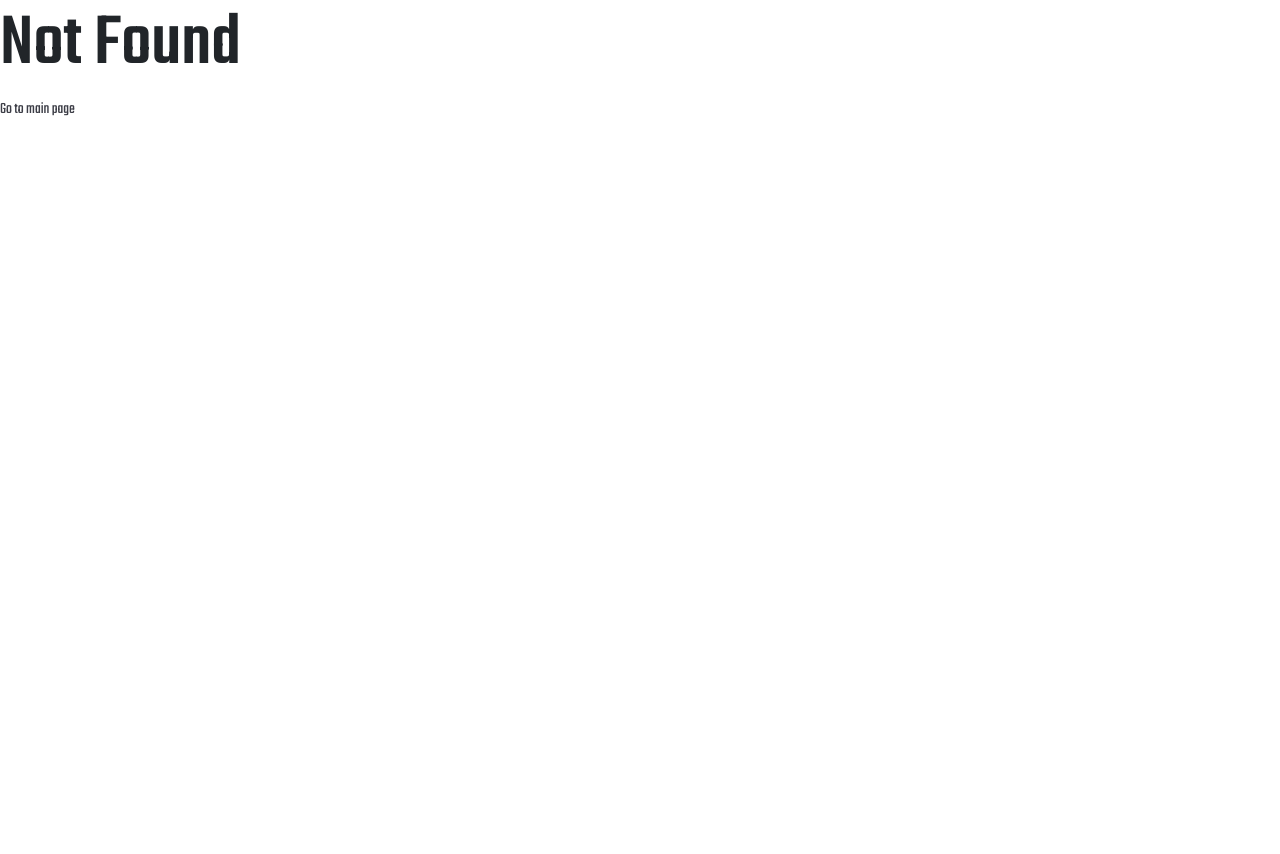
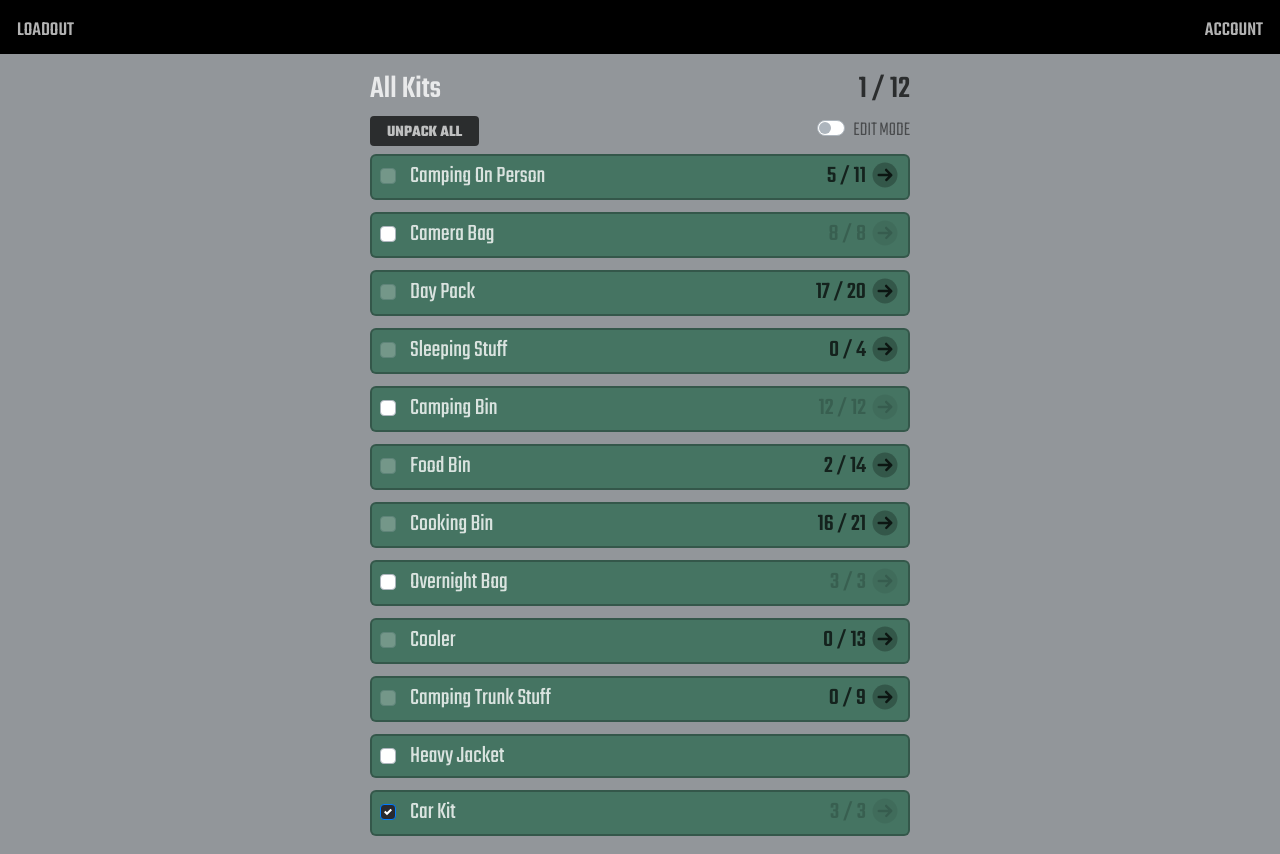
Before and after one commit to Chris-Fortier/loadout, a React (Create React App) app: page /gear in a window 1280 px wide. Before the commit this address had no page. Before the commit the page ends 800 px from the top, so only its background shows below. Built offline with nearby package versions, Linux system fonts and the light colour scheme.

Commit message:
implement major refactor to use state to store a copy of all the gear data, shouldn't change experience, no longer uses different urls for different levels

```diff
--- a/src/App.js
+++ b/src/App.js
@@ -14,7 +14,8 @@ function App() {
             <Route exact path="/" component={Landing} />
             {/* <Route exact path="/kits" component={AllKits} /> */}
             {/* handle gets any arbitrary text put in the url */}
-            <Route exact path="/gear:handle" component={ItemList} />
+            {/* <Route exact path="/gear:handle" component={ItemList} /> */}
+            <Route exact path="/gear" component={ItemList} />
             <Route component={NotFound} />
          </Switch>
       </Router>
--- a/src/components/pages/ItemList.js
+++ b/src/components/pages/ItemList.js
@@ -17,8 +17,28 @@ import {
 } from "../../icons/icons.js";
 
 export default class ItemList extends React.Component {
-   constructor() {
-      super(); // boilerplate
+   constructor(props) {
+      super(props); // boilerplate
+
+      // get the item data
+      // let itemData; // initialize itemData
+      let parentName = null; // initialize the name of the parent
+      let itemLevel = 0; // initialize the value that stores how many levels deep this page's item's level is
+      let itemData = gear;
+
+      // get the item based on the url index path (e.g. 3/2/4 would be item index 4 of item index 2 inside item index 3)
+      // const itemIndexPath = this.props.match.params.handle.split("-"); // represents the path to the item in a list of index numbers
+      const itemIndexPath = []; // represents the path to the item in a list of index numbers
+      console.log("itemIndexPath", itemIndexPath);
+      for (let levelIndex in itemIndexPath) {
+         parentName = itemData.name;
+         itemData = itemData.items[itemIndexPath[levelIndex]];
+         itemLevel++;
+      }
+
+      // place values into the itemData
+      // itemData.parentName = parentName;
+      // itemData.level = itemLevel;
 
       // set default state values for each component
 
@@ -26,10 +46,34 @@ export default class ItemList extends React.Component {
          isShowingPacked: true,
          isPackedOnBottom: true,
          isEditMode: false,
+
+         itemData: itemData, // stores the item data of the item represented by this page
+         parentName: parentName,
+         level: itemLevel,
+         itemIndexPath: itemIndexPath,
       };
    }
 
    // methods happen here, such as what happens when you click on a button
+
+   // move page to a different item
+   movePageToDifferentItem(itemIndexPath) {
+      let parentName = null; // initialize the name of the parent
+      let itemLevel = 0; // initialize the value that stores how many levels deep this page's item's level is
+      let itemData = gear;
+      for (let levelIndex in itemIndexPath) {
+         parentName = itemData.name;
+         itemData = itemData.items[parseInt(itemIndexPath[levelIndex])];
+         itemLevel++;
+      }
+
+      this.setState({
+         itemData: itemData,
+         parentName: parentName,
+         level: itemLevel,
+         itemIndexPath: itemIndexPath,
+      });
+   }
 
    // toggle show packed items
    toggleShowPacked() {
@@ -48,7 +92,7 @@ export default class ItemList extends React.Component {
 
    // toggle show packed items
    unpackAll(itemData) {
-      console.log("unpacking all");
+      console.log("unpacking", itemData.name);
       for (let i in itemData.items) {
          itemData.items[i].isPacked = false;
          if (itemData.items[i].hasOwnProperty("items")) {
@@ -56,18 +100,26 @@ export default class ItemList extends React.Component {
             this.unpackAll(itemData.items[i]);
          }
       }
-      this.forceUpdate(); // forces re-render, hacky way
+      this.setState({ itemData: itemData });
+      // this.forceUpdate(); // forces re-render, hacky way
    }
 
    // toggle show packed items
-   toggleIsPacked(itemData) {
+   toggleIsPacked(itemIndex) {
       // this.setItemNums(itemData); // make sure the number of packed items this has is up to date
       // console.log(itemData.numPackedItems);
-      if (itemData.numPackedItems === itemData.numItems) {
-         itemData.isPacked = !itemData.isPacked;
-         this.forceUpdate(); // forces re-render, hacky way
+      if (
+         this.state.itemData.items[itemIndex].numPackedItems ===
+         this.state.itemData.items[itemIndex].numItems
+      ) {
+         // itemData.isPacked = !itemData.isPacked;
+         // this.forceUpdate(); // forces re-render, hacky way
          // console.log("itemData.isPacked", itemData.isPacked);
          // console.log("this.props", this.props);
+         let itemData = this.state.itemData;
+         itemData.items[itemIndex].isPacked = !itemData.items[itemIndex]
+            .isPacked;
+         this.setState({ itemData: itemData });
       }
    }
 
@@ -76,7 +128,7 @@ export default class ItemList extends React.Component {
       console.log("deleting item");
       console.log(itemData);
       // delete itemData;
-      this.forceUpdate();
+      // this.forceUpdate();
    }
 
    // this sets the packed number of items and the total number of items
@@ -92,6 +144,10 @@ export default class ItemList extends React.Component {
          }
       }, 0);
    }
+
+   // linkTo(itemIndex) {
+   //    this.props.history.push(window.location.pathname + "-" + itemIndex);
+   // }
 
    // renders a one line card represenation of an item
    renderItemCard(itemData) {
@@ -116,7 +172,12 @@ export default class ItemList extends React.Component {
          expander = (
             <>
                <Link
-                  to={window.location.pathname + "-" + itemData.index}
+                  // to={window.location.pathname + "-" + itemData.index}
+                  onClick={(e) => {
+                     this.movePageToDifferentItem(
+                        this.state.itemIndexPath.concat([itemData.index])
+                     ); // move to current path with the subitem index added on
+                  }}
                   className={"float-right packed-counter" + expanderClassSuffix}
                >
                   {itemData.numPackedItems} / {itemData.numItems}
@@ -129,7 +190,11 @@ export default class ItemList extends React.Component {
       }
 
       return (
-         <div className={"card item-card color" + String(itemData.level % 3)}>
+         <div
+            className={
+               "card item-card color" + String((this.state.level + 1) % 3)
+            }
+         >
             {/* <div className="float-left"> */}
             <div className="d-flex">
                <div
@@ -145,7 +210,7 @@ export default class ItemList extends React.Component {
                      value="option1"
                      checked={itemData.isPacked}
                      onChange={(e) => {
-                        this.toggleIsPacked(itemData);
+                        this.toggleIsPacked(itemData.index);
                      }}
                   />
                   {/* for some reason if I don't have a label, the entire checkbox is not visible */}
@@ -164,7 +229,11 @@ export default class ItemList extends React.Component {
    // renders a one line card represenation of an item
    renderItemCardEdit(itemData) {
       return (
-         <div className={"card item-card color" + String(itemData.level % 3)}>
+         <div
+            className={
+               "card item-card color" + String((this.state.level + 1) % 3)
+            }
+         >
             <div className="d-flex">
                <div className="icon-container">
                   <IconClose />
@@ -229,41 +298,22 @@ export default class ItemList extends React.Component {
    }
 
    render() {
-      // get the item data
-      let itemData; // initialize itemData
-      let parentName = null; // initialize the name of the parent
-      let itemLevel = 0; // initialize the value that stores how many levels deep this page's item's level is
+      console.log("itemData", this.state.itemData);
+      console.log("itemLevel", this.state.level);
 
-      // get the item based on the url index path (e.g. 3/2/4 would be item index 4 of item index 2 inside item index 3)
-      const itemIndexPath = this.props.match.params.handle.split("-"); // represents the path to the item in a list of index numbers
-      itemData = gear;
-      for (let levelIndex in itemIndexPath) {
-         if (itemIndexPath[levelIndex] !== "") {
-            parentName = itemData.name;
-            itemData = itemData.items[parseInt(itemIndexPath[levelIndex])];
-            itemLevel++;
-         }
-      }
-
-      // place values into the itemData
-      itemData.parentName = parentName;
-      itemData.level = itemLevel;
-
-      console.log("itemLevel", itemLevel);
-
-      this.setItemNums(itemData); // count number of packed and total items inside this
+      this.setItemNums(this.state.itemData); // count number of packed and total items inside this
 
       // these are classes that are different if we are at the top level or a lower level
       let pageBgClasses = "";
       let pageContentClasses = "";
       let levelHeaderClasses = "";
       let levelBodyClasses = "";
-      if (itemData.level === 0) {
-         pageBgClasses = "item-list color" + String(itemLevel % 3);
+      if (this.state.level === 0) {
+         pageBgClasses = "item-list color" + String(this.state.level % 3);
       } else {
-         pageBgClasses = "item-list color" + String((itemLevel - 1) % 3);
+         pageBgClasses = "item-list color" + String((this.state.level - 1) % 3);
          pageContentClasses =
-            "card super-item-card color" + String(itemLevel % 3);
+            "card super-item-card color" + String(this.state.level % 3);
          levelHeaderClasses = "card-header";
          levelBodyClasses = "card-body";
       }
@@ -275,19 +325,20 @@ export default class ItemList extends React.Component {
                <div className="container scroll-fix">
                   <div className="row">
                      <div className="col-12 col-xl-6 offset-xl-3 col-lg-8 offset-lg-2 col-md-10 offset-md-1">
-                        {parentName !== null && (
+                        {this.state.parentName !== null && (
                            <div>
                               <Link
                                  className="up-level"
-                                 to={window.location.pathname.substring(
-                                    0,
-                                    window.location.pathname.lastIndexOf("-")
-                                 )}
+                                 onClick={(e) => {
+                                    this.movePageToDifferentItem(
+                                       this.state.itemIndexPath.slice(0, -1)
+                                    ); // move to current path with the last part removed to go up a level
+                                 }}
                               >
                                  <div className="icon left">
                                     <IconArrowThinLeftCircle />
                                  </div>
-                                 Back to {parentName}
+                                 Back to {this.state.parentName}
                               </Link>
                            </div>
                         )}
@@ -296,13 +347,13 @@ export default class ItemList extends React.Component {
                            <div className={levelHeaderClasses}>
                               <div className="row">
                                  <div className="col">
-                                    <h4>{itemData.name}</h4>
+                                    <h4>{this.state.itemData.name}</h4>
                                  </div>
                                  {this.state.isEditMode === false && (
                                     <div className="col">
                                        <h4 className="float-right packed-counter">
-                                          {itemData.numPackedItems} /{" "}
-                                          {itemData.numItems}
+                                          {this.state.itemData.numPackedItems} /{" "}
+                                          {this.state.itemData.numItems}
                                        </h4>
                                     </div>
                                  )}
@@ -316,7 +367,7 @@ export default class ItemList extends React.Component {
                                              className="custom-control-input display-switch-label"
                                              id={
                                                 "show-packed-switch" +
-                                                itemData.name
+                                                this.state.itemData.name
                                              }
                                              checked={
                                                 this.state.isShowingPacked
@@ -329,10 +380,10 @@ export default class ItemList extends React.Component {
                                              className="custom-control-label display-switch-label"
                                              htmlFor={
                                                 "show-packed-switch" +
-                                                itemData.name
+                                                this.state.itemData.name
                                              }
                                           >
-                                             Show {itemData.numPackedItems}{" "}
+                                             Show {this.state.itemData.numPackedItems}{" "}
                                              Packed Item(s)
                                           </label>
                                        </div> */}
@@ -344,7 +395,7 @@ export default class ItemList extends React.Component {
                                                 className="custom-control-input display-switch-label"
                                                 id={
                                                    "packed-on-bottom-switch" +
-                                                   itemData.name
+                                                   this.state.itemData.name
                                                 }
                                                 checked={
                                                    this.state.isPackedOnBottom
@@ -357,7 +408,7 @@ export default class ItemList extends React.Component {
                                                 className="custom-control-label display-switch-label"
                                                 htmlFor={
                                                    "packed-on-bottom-switch" +
-                                                   itemData.name
+                                                   this.state.itemData.name
                                                 }
                                              >
                                                 Move Packed to Bottom
@@ -369,7 +420,9 @@ export default class ItemList extends React.Component {
                                        <button
                                           className="btn action-button"
                                           onClick={(e) => {
-                                             this.unpackAll(itemData);
+                                             this.unpackAll(
+                                                this.state.itemData
+                                             );
                                           }}
                                        >
                                           Unpack All
@@ -381,7 +434,8 @@ export default class ItemList extends React.Component {
                                           type="checkbox"
                                           className="custom-control-input display-switch-label"
                                           id={
-                                             "edit-mode-switch" + itemData.name
+                                             "edit-mode-switch" +
+                                             this.state.itemData.name
                                           }
                                           checked={this.state.isEditMode}
                                           onChange={(e) => {
@@ -391,7 +445,8 @@ export default class ItemList extends React.Component {
                                        <label
                                           className="custom-control-label display-switch-label"
                                           htmlFor={
-                                             "edit-mode-switch" + itemData.name
+                                             "edit-mode-switch" +
+                                             this.state.itemData.name
                                           }
                                        >
                                           Edit Mode
@@ -403,7 +458,9 @@ export default class ItemList extends React.Component {
                            <div className={levelBodyClasses}>
                               <div className="row">
                                  <div className="col">
-                                    {this.renderContainingItems(itemData)}
+                                    {this.renderContainingItems(
+                                       this.state.itemData
+                                    )}
                                  </div>
                               </div>
                            </div>
--- a/src/components/pages/Landing.js
+++ b/src/components/pages/Landing.js
@@ -187,7 +187,7 @@ export default class Landing extends React.Component {
 
          // redirect the user
          // todo: make this its own function
-         this.props.history.push("/gear-");
+         this.props.history.push("/gear");
       }
    }
 
@@ -212,7 +212,7 @@ export default class Landing extends React.Component {
 
          // redirect the user
          // todo: make this its own function
-         this.props.history.push("/gear-");
+         this.props.history.push("/gear");
       }
    }
 
```
